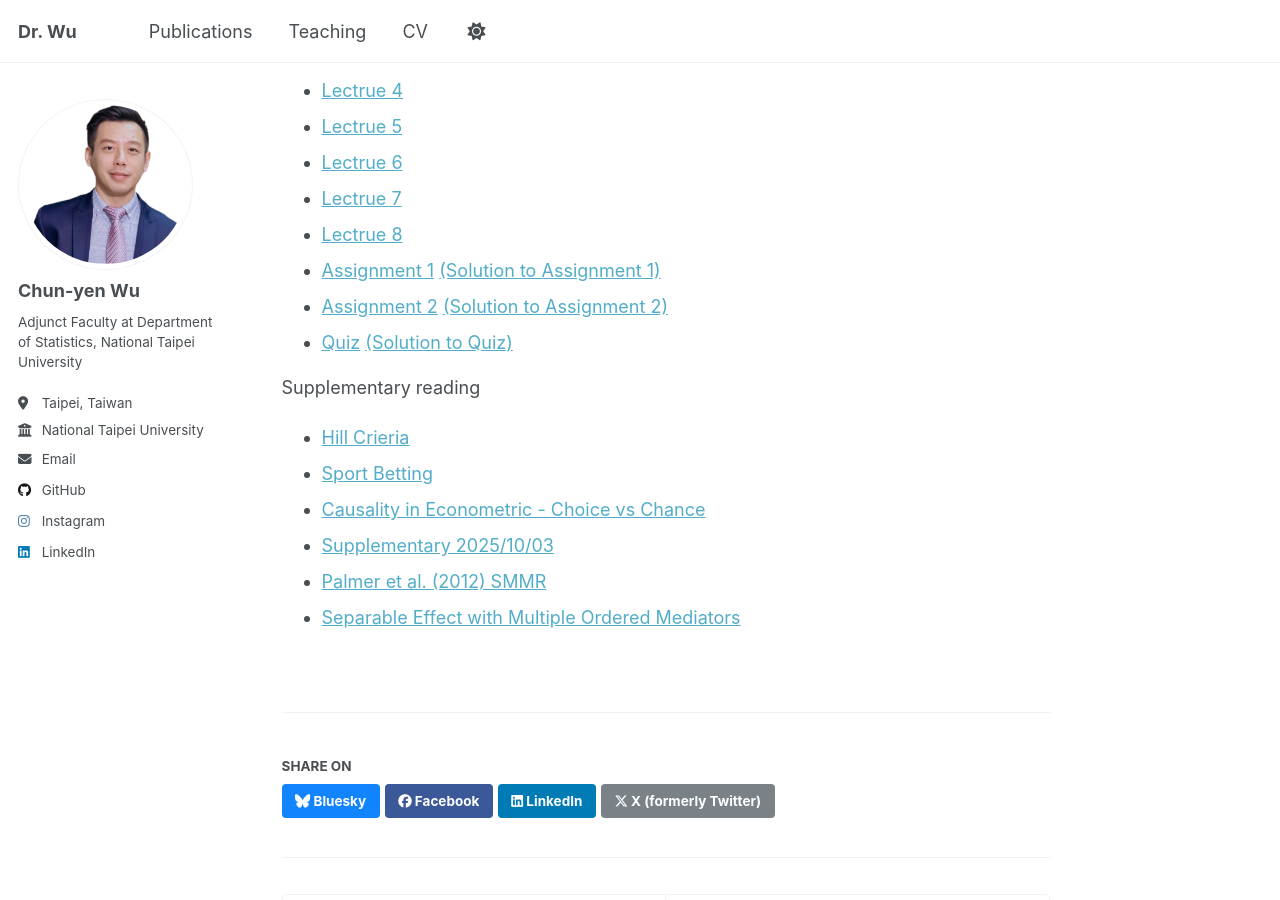
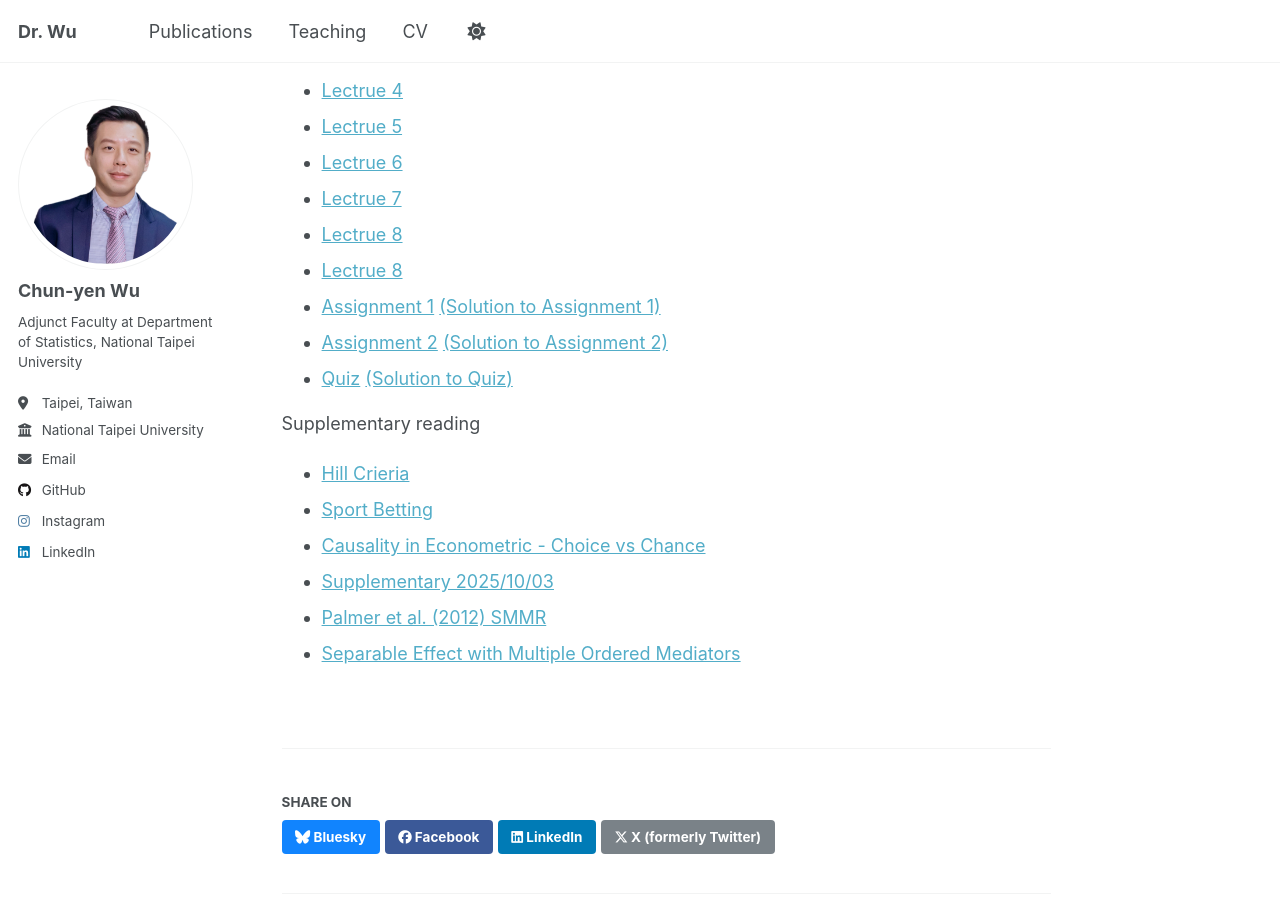
Before and after one commit to SashaWuNYCU/sashawunycu.github.io, a Jekyll site: the page built from _teaching/2025-1st-semester-teaching.md, in a window 1280 px wide and 900 px high, scrolled down 675 px. Built offline with Jekyll 4.4.1, drawn with Linux system fonts in a browser that asks for light colours; a script that is not in the unit is left out.

Commit message:
md upload for Lec 9 ver 251208

```diff
--- a/_teaching/2025-1st-semester-teaching.md
+++ b/_teaching/2025-1st-semester-teaching.md
@@ -29,6 +29,7 @@ Lectures
 - [Lectrue 6](http://sashawunycu.github.io/files/U4370/Lec6.pdf)
 - [Lectrue 7](http://sashawunycu.github.io/files/U4370/Lec7.pdf)
 - [Lectrue 8](http://sashawunycu.github.io/files/U4370/Lec8.pdf)
+- [Lectrue 8](http://sashawunycu.github.io/files/U4370/Lec9.pdf)
 - [Assignment 1](http://sashawunycu.github.io/files/U4370/U4370_HW1.pdf)
   [(Solution to Assignment 1)](http://sashawunycu.github.io/files/U4370/U4370_HW1_Sol.pdf)
 - [Assignment 2](http://sashawunycu.github.io/files/U4370/U4370_HW2.pdf)
```
